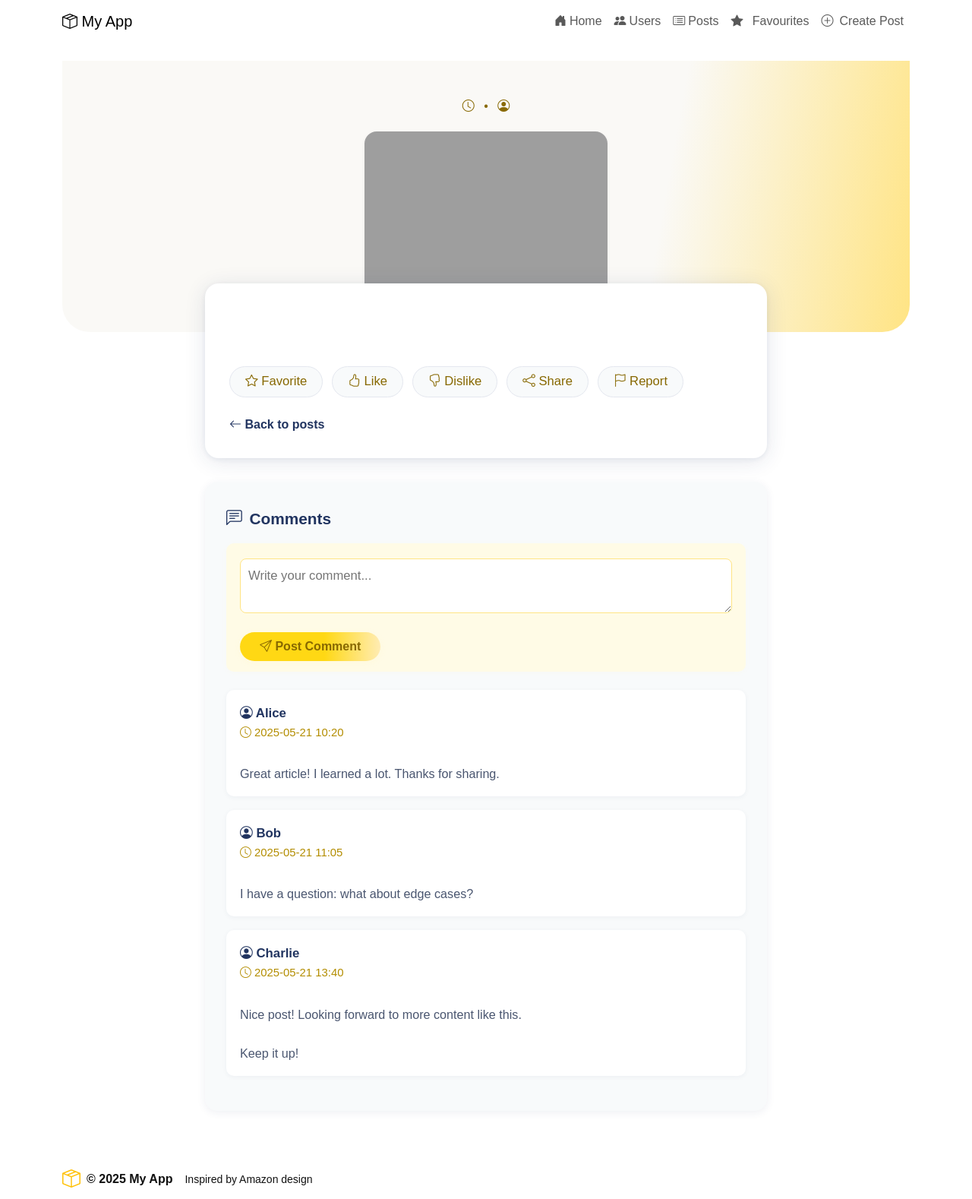
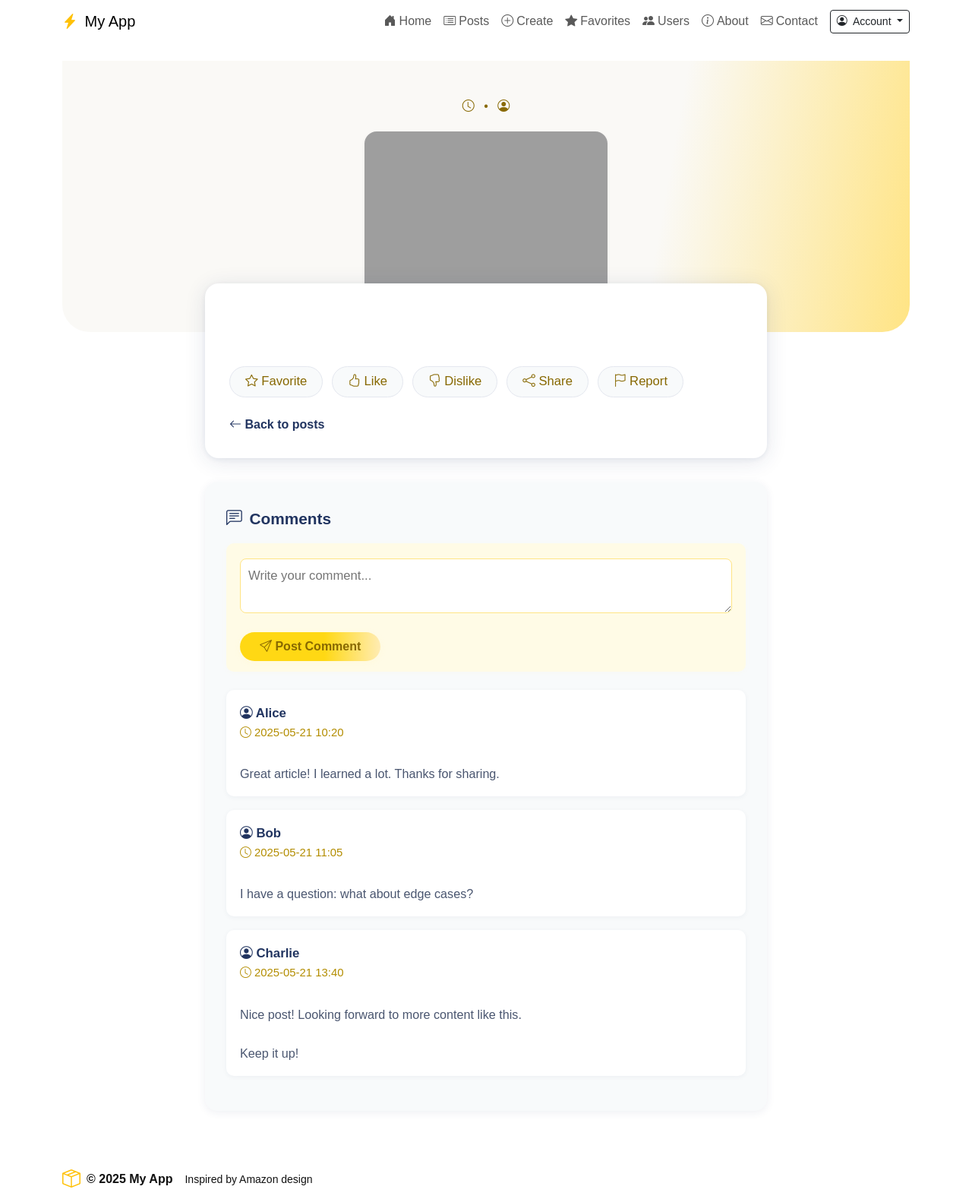
Before and after one commit to georgiangelov2000/web-news, a PHP site: page /templates/post.php in a window 1280 px wide. Shown: the whole page at 76% size. Run offline with PHP 8.4, Linux system fonts and the light colour scheme; grey boxes are pictures that could not be loaded.

Commit message:
header-rewrtining

```diff
--- a/templates/layouts/header.php
+++ b/templates/layouts/header.php
@@ -47,7 +47,7 @@
 <nav class="navbar navbar-expand-lg amazon-navbar mb-4 py-2">
     <div class="container">
         <a class="navbar-brand" href="/">
-                <i class="bi bi-box-seam"></i> My App
+            <i class="bi bi-lightning-charge-fill text-warning me-1"></i> My App
         </a>
         <button class="navbar-toggler" type="button" data-bs-toggle="collapse" data-bs-target="#navbarNav"
                 aria-controls="navbarNav" aria-expanded="false" aria-label="Toggle navigation">
@@ -55,35 +55,65 @@
         </button>
         <div class="collapse navbar-collapse" id="navbarNav">
             <ul class="navbar-nav ms-auto align-items-lg-center">
+
                 <li class="nav-item">
                     <a class="nav-link<?= $_SERVER['REQUEST_URI'] === '/' ? ' active' : '' ?>" href="/">
                         <i class="bi bi-house-door-fill me-1"></i>Home
                     </a>
                 </li>
+
+                <li class="nav-item">
+                    <a class="nav-link<?= strpos($_SERVER['REQUEST_URI'], '/posts') === 0 ? ' active' : '' ?>" href="/posts">
+                        <i class="bi bi-card-list me-1"></i>Posts
+                    </a>
+                </li>
+
+                <li class="nav-item">
+                    <a class="nav-link<?= strpos($_SERVER['REQUEST_URI'], '/api/posts/create') === 0 ? ' active' : '' ?>" href="/api/posts/create">
+                        <i class="bi bi-plus-circle me-1"></i>Create
+                    </a>
+                </li>
+
+                <li class="nav-item">
+                    <a class="nav-link<?= strpos($_SERVER['REQUEST_URI'], '/api/favorites') === 0 ? ' active' : '' ?>" href="/api/favorites">
+                        <i class="bi bi-star-fill me-1"></i>Favorites
+                    </a>
+                </li>
+
                 <li class="nav-item">
                     <a class="nav-link<?= strpos($_SERVER['REQUEST_URI'], '/users') === 0 ? ' active' : '' ?>" href="/users">
                         <i class="bi bi-people-fill me-1"></i>Users
                     </a>
                 </li>
+
                 <li class="nav-item">
-                        <a class="nav-link<?= strpos($_SERVER['REQUEST_URI'], '/posts') === 0 ? ' active' : '' ?>" href="/posts">
-                            <i class="bi bi-card-list me-1"></i>Posts
+                    <a class="nav-link<?= strpos($_SERVER['REQUEST_URI'], '/about') === 0 ? ' active' : '' ?>" href="/about">
+                        <i class="bi bi-info-circle me-1"></i>About
                     </a>
                 </li>
+
                 <li class="nav-item">
-                        <a class="nav-link<?= strpos($_SERVER['REQUEST_URI'], '/api/favouries') === 0 ? ' active' : '' ?>" href="/api/posts/favorites">
-                            <i class="bi bi-star-fill me-2"></i> Favourites
+                    <a class="nav-link<?= strpos($_SERVER['REQUEST_URI'], '/contact') === 0 ? ' active' : '' ?>" href="/contact">
+                        <i class="bi bi-envelope me-1"></i>Contact
                     </a>
                 </li>
-                    <li class="nav-item">
-                        <a class="nav-link<?= strpos($_SERVER['REQUEST_URI'], '/api/posts/create') === 0 ? ' active' : '' ?>" href="/api/posts/create">
-                            <i class="bi bi-plus-circle me-2"></i>Create Post
+
+                <li class="nav-item dropdown ms-2">
+                    <a class="btn btn-sm btn-outline-dark dropdown-toggle" href="#" role="button" data-bs-toggle="dropdown" aria-expanded="false">
+                        <i class="bi bi-person-circle me-1"></i> Account
                     </a>
+                    <ul class="dropdown-menu dropdown-menu-end">
+                        <li><a class="dropdown-item" href="/login"><i class="bi bi-box-arrow-in-right me-1"></i>Login</a></li>
+                        <li><a class="dropdown-item" href="/logout"><i class="bi bi-box-arrow-right me-1"></i>Logout</a></li>
+                        <li><a class="dropdown-item" href="/profile"><i class="bi bi-person-badge me-1"></i>Profile</a></li>
+                    </ul>
                 </li>
+
             </ul>
         </div>
     </div>
 </nav>
+
 </header>
 
 <main class="container">
```
Lines whose indentation alone changed are shown as unchanged.
